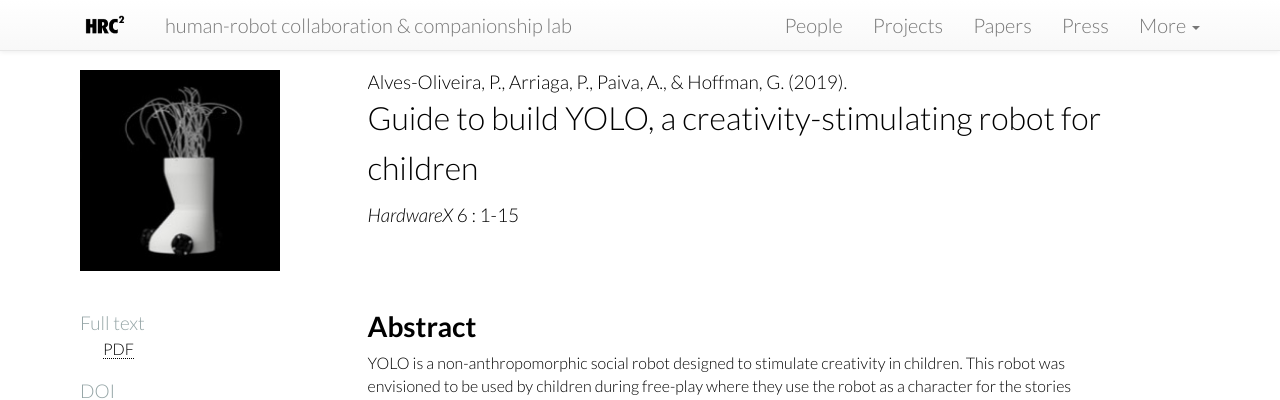
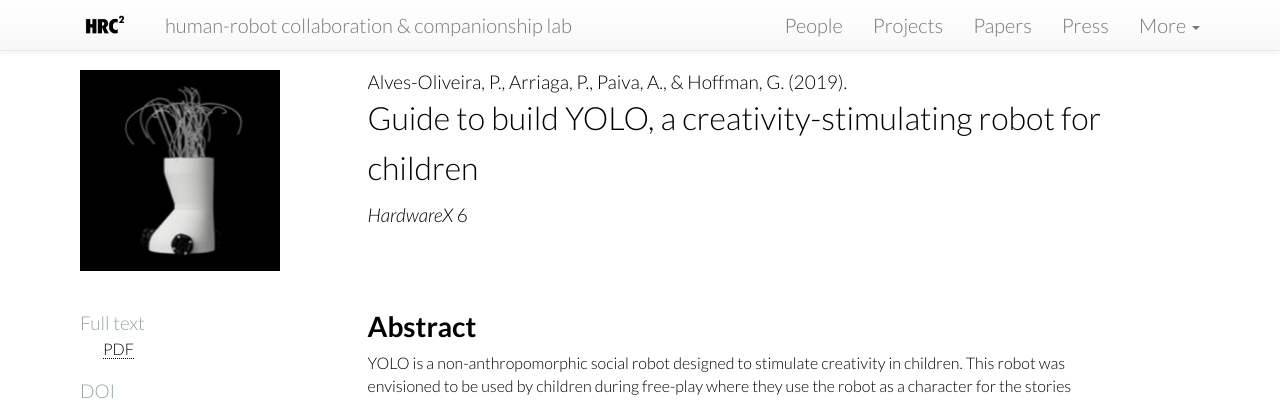
Before and after one commit to hrc2/hrc2.github.io, a Jekyll site: the page built from papers/_posts/2019-07-17-guide-build-yolo.md, in a window 1280 px wide. Shown: the top 400 px of the page. Built offline with Jekyll 4.4.1, drawn with Linux system fonts in a browser that asks for light colours; nearby versions of some CDN libraries; some web fonts are replaced.

Commit message:
YOLO papers

```diff
--- a/papers/_posts/2019-07-17-guide-build-yolo.md
+++ b/papers/_posts/2019-07-17-guide-build-yolo.md
@@ -8,7 +8,7 @@ nickname: guide-build-yolo
 journal: "HardwareX"
 volume: 6
 issue:
-pages: 1-15
+pages:
 authors: "Alves-Oliveira, P., Arriaga, P., Paiva, A., & Hoffman, G."
 image: build-yolo.jpg
 pdf: AlvesOliveiraHardwareX19.pdf
```
Also changed, not shown: papers/_posts/2019-06-26-yolo-rss.md (+1 -1 lines).
